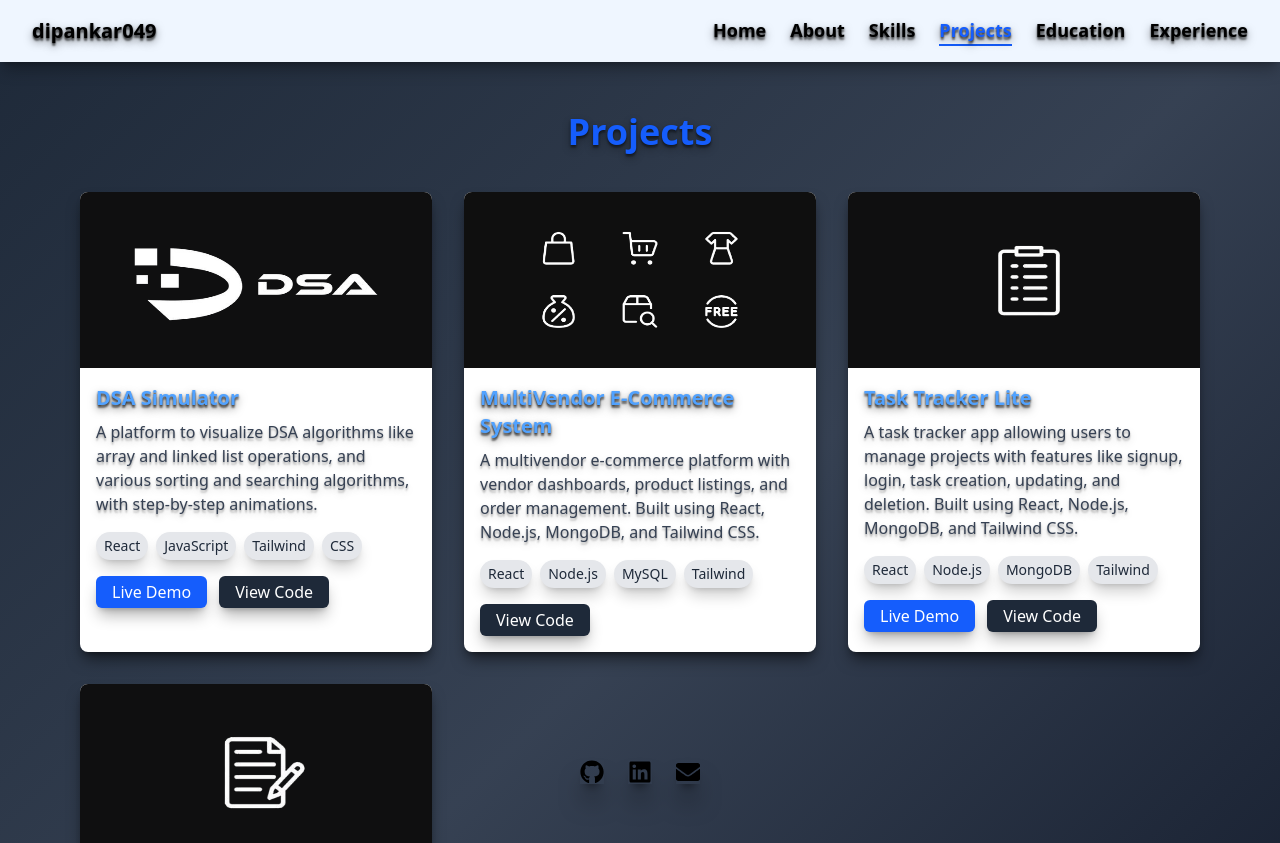
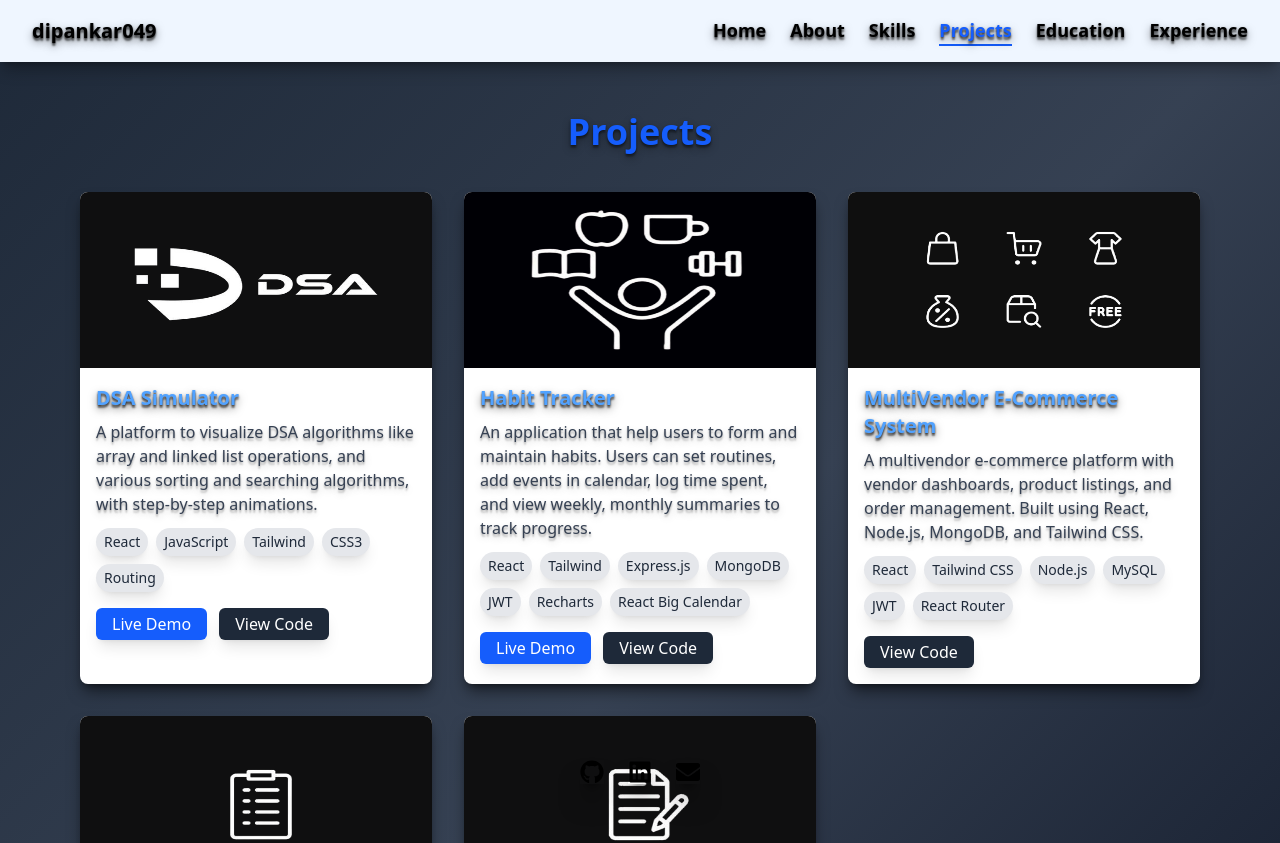
Before and after one commit to dipankar049/portfolio, a React (Vite) app: page /projects in a window 1280 px wide. Shown: the top 843 px of the page. Built offline with nearby package versions, Linux system fonts and the light colour scheme.

Commit message:
add project

```diff
--- a/src/pages/Projects.jsx
+++ b/src/pages/Projects.jsx
@@ -2,28 +2,37 @@ import DSAImage from '../assets/DSA.jpg';
 import ECommerceImage from '../assets/ecommerce.webp';
 import TaskTrackerImage from '../assets/taskTracker.png';
 import taskTrackerLiteImage from '../assets/task-tracker-lite.png';
+import HabitTrackerImage from '../assets/HabitTracker.png';
 
 const Projects = () => {
   const projects = [
     {
       title: "DSA Simulator",
       description: "A platform to visualize DSA algorithms like array and linked list operations, and various sorting and searching algorithms, with step-by-step animations.",
-      tech: ["React", "JavaScript", "Tailwind", "CSS"],
+      tech: ["React", "JavaScript", "Tailwind", "CSS3", "Routing"],
       liveLink: "https://dsa-simulator-three.vercel.app/",
       gitHubRepo: "https://github.com/dipankar049/dsa-simulator",
       imageUrl: DSAImage,
     },
     {
+      title: "Habit Tracker",
+      description: "An application that help users to form and maintain habits. Users can set routines, add events in calendar, log time spent, and view weekly, monthly summaries to track progress.",
+      tech: ["React", "Tailwind", "Express.js", "MongoDB", "JWT", "Recharts", "React Big Calendar"],
+      liveLink: "https://habit-tracker-wx7h.vercel.app/",
+      gitHubRepo: "https://github.com/dipankar049/habit-tracker",
+      imageUrl: HabitTrackerImage,
+    },
+    {
       title: "MultiVendor E-Commerce System",
       description: "A multivendor e-commerce platform with vendor dashboards, product listings, and order management. Built using React, Node.js, MongoDB, and Tailwind CSS.",
-      tech: ["React", "Node.js", "MySQL", "Tailwind"],
+      tech: ["React", "Tailwind CSS", "Node.js", "MySQL", "JWT", "React Router"],
       gitHubRepo: "https://github.com/Prompt-Driven-Engineers/Inventory-Order-Management-System",
       imageUrl: ECommerceImage,
     },
     {
       title: "Task Tracker Lite",
       description: "A task tracker app allowing users to manage projects with features like signup, login, task creation, updating, and deletion. Built using React, Node.js, MongoDB, and Tailwind CSS.",
-      tech: ["React", "Node.js", "MongoDB", "Tailwind"],
+      tech: ["React", "Tailwind CSS", "Node.js", "MongoDB"],
       liveLink: "https://task-tracker-lite.vercel.app/",
       gitHubRepo: "https://github.com/dipankar049/task-tracker-lite",
       imageUrl: taskTrackerLiteImage,
@@ -48,9 +57,9 @@ const Projects = () => {
             <div className="p-4">
               <h3 className="text-xl text-blue-400 text-shadow-lg/50 font-semibold">{project.title}</h3>
               <p className="text-gray-700 dark:text-gray-400 text-shadow-lg/20 mt-2">{project.description}</p>
-              <div className="mt-3">
+              <div className="mt-1">
                 {project.tech.map((tech, index) => (
-                  <span key={index} className="inline-block shadow-lg/20 text-sm bg-gray-200 dark:bg-gray-700 text-gray-800 dark:text-gray-200 py-1 px-2 rounded-full mr-2 mt-1">
+                  <span key={index} className="inline-block shadow-lg/10 text-sm bg-gray-200 dark:bg-gray-700 text-gray-800 dark:text-gray-200 py-1 px-2 rounded-full mr-2 mt-2">
                     {tech}
                   </span>
                 ))}
@@ -62,7 +71,7 @@ const Projects = () => {
                     href={project.liveLink}
                     target="_blank"
                     rel="noopener noreferrer"
-                    className="text-white shadow-lg/30 bg-blue-600 hover:bg-blue-700 px-4 py-1 rounded-md cursor-pointer"
+                    className="text-white shadow-lg/10 bg-blue-600 hover:bg-blue-700 px-4 py-1 rounded-md cursor-pointer"
                   >
                     Live Demo
                   </a>
@@ -71,7 +80,7 @@ const Projects = () => {
                   <a
                     href={project.downloadAPK}
                     download
-                    className="text-white shadow-lg/30 bg-blue-600 hover:bg-blue-700 px-4 py-1 rounded-md cursor-pointer"
+                    className="text-white shadow-lg/10 bg-blue-600 hover:bg-blue-700 px-4 py-1 rounded-md cursor-pointer"
                   >
                     📱 Download Android App
                   </a>
@@ -81,7 +90,7 @@ const Projects = () => {
                     href={project.gitHubRepo}
                     target="_blank"
                     rel="noopener noreferrer"
-                    className="text-white shadow-lg/30 bg-gray-800 hover:bg-gray-600 dark:bg-gray-600 dark:hover:bg-gray-700 px-4 py-1 rounded-md cursor-pointer"
+                    className="text-white shadow-lg/10 bg-gray-800 hover:bg-gray-600 dark:bg-gray-600 dark:hover:bg-gray-700 px-4 py-1 rounded-md cursor-pointer"
                   >
                     View Code
                   </a>
```
Also changed, not shown: src/assets/HabitTracker.png (added).
